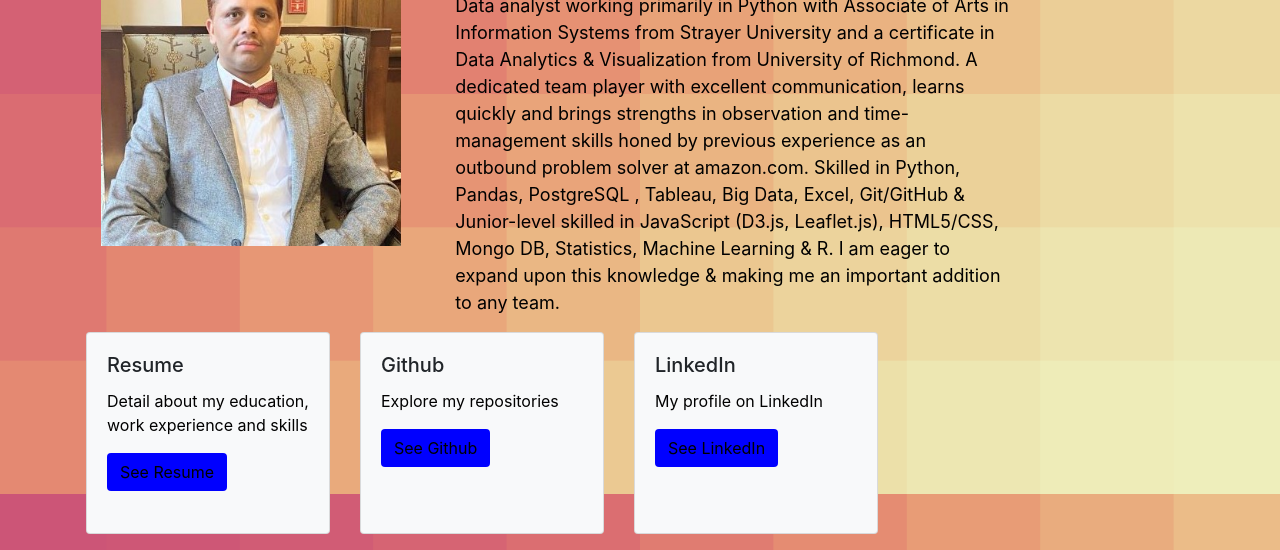
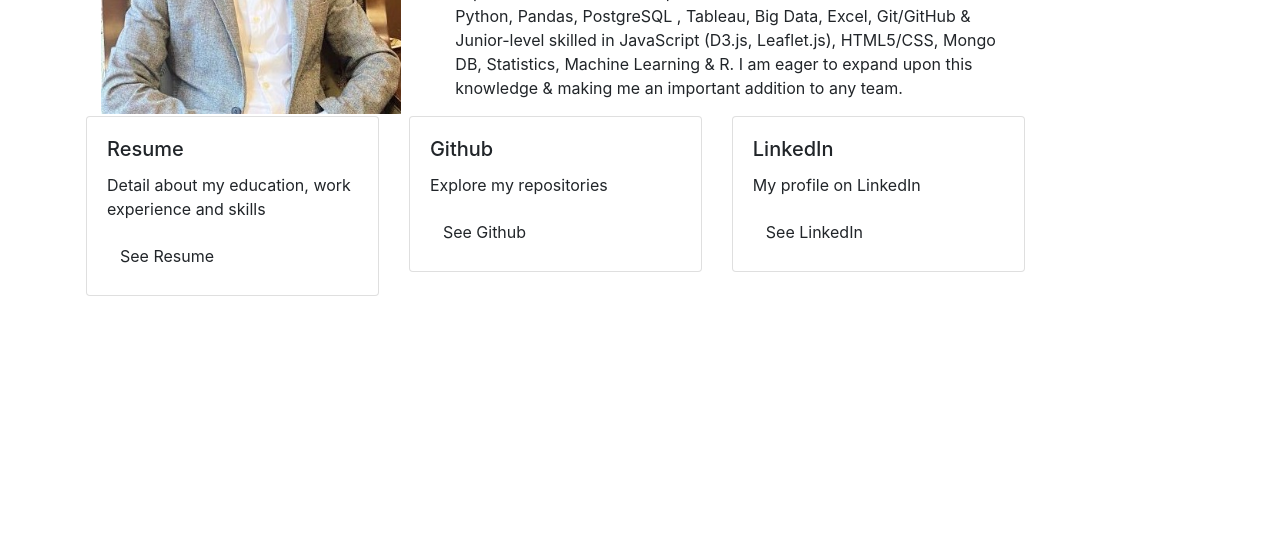
Before and after one commit to sigdelyr/sigdelyr.github.io, a plain HTML site: page index.html in a window 1280 px wide. Shown: the part 306-856 px from the top of the page. After the commit the page ends 800 px from the top, so only its background shows below. Drawn offline with nearby package versions, Linux system fonts and the light colour scheme.

Commit message:
modified index.html

```diff
--- a/index.html
+++ b/index.html
@@ -7,7 +7,7 @@
 
     <!-- Bootstrap CSS -->
     <link rel="stylesheet" href="https://stackpath.bootstrapcdn.com/bootstrap/4.3.1/css/bootstrap.min.css" integrity="sha384-ggOyR0iXCbMQv3Xipma34MD+dH/1fQ784/j6cY/iJTQUOhcWr7x9JvoRxT2MZw1T" crossorigin="anonymous">
-    <link rel="stylesheet" href="static/css/style.css">
+    <!-- <link rel="stylesheet" href="static/css/style.css"> -->
     <title>Yuba Sigdel Portfolio</title>
 </head>
 
```
